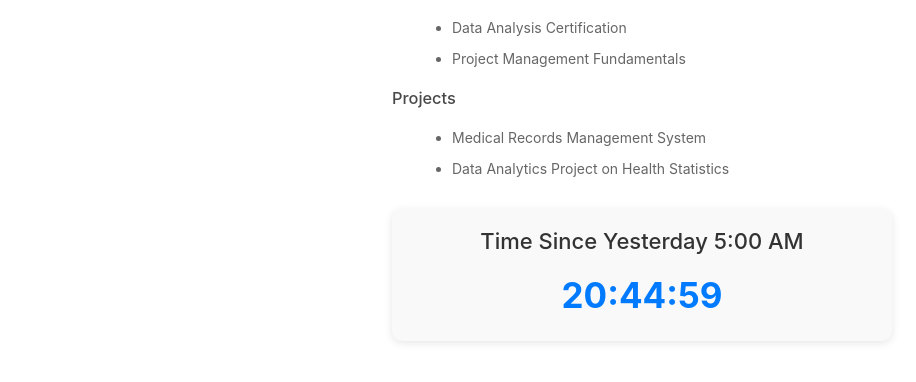
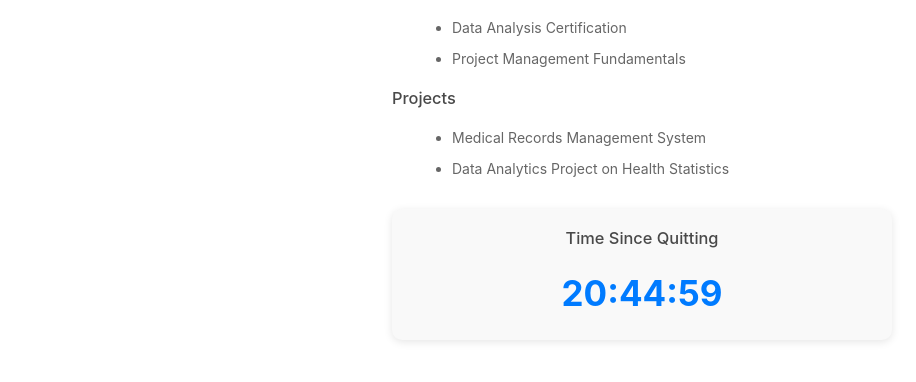
Before and after one commit to abdallah5s/abdallah5s.github.io, a plain HTML site: page index.html in a window 1280 px wide. Shown: the part 328-710 px from the top of the page, without its empty margins (178-1094 px from the left). Drawn offline with Linux system fonts and the light colour scheme.

Commit message:
Update index.html

```diff
--- a/index.html
+++ b/index.html
@@ -265,7 +265,7 @@
 
             <!-- Countdown Timer Section -->
             <div class="countdown-container">
-                <h2>Time Since Yesterday 5:00 AM</h2>
+                <h3>Time Since Quitting</h3>
                 <div class="time" id="countdown">Loading...</div>
             </div>
         </section>
```
